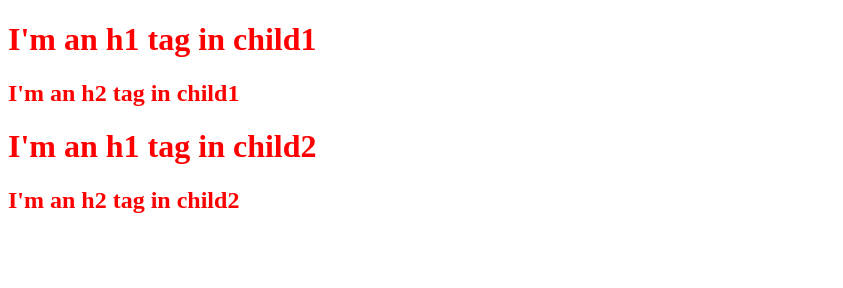
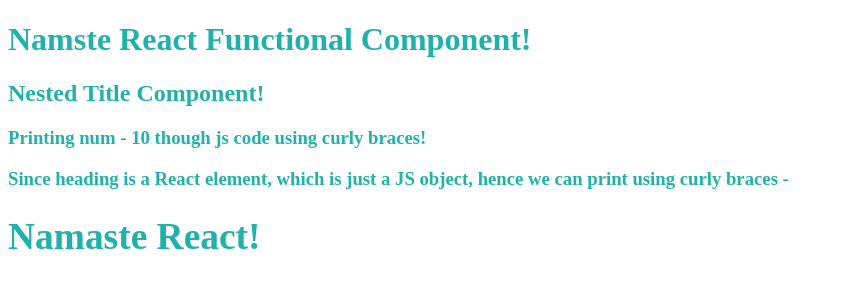
Before and after one commit to gauravgulshan/namaste-react, a React app: page / in a window 1280 px wide. Shown: the whole page, without its empty margins (0-843 px from the left). Built offline with nearby package versions, Linux system fonts and the light colour scheme.

Commit message:
Episode 03

```diff
--- a/App.js
+++ b/App.js
@@ -3,18 +3,47 @@
 import React from "react";
 import ReactDOM from "react-dom/client"; // "react-dom" throws error
 
-const parent = React.createElement("div", {id: "parent"}, [
-    React.createElement("div", {id: "child1"}, [
-        React.createElement("h1", {}, "I'm an h1 tag in child1"),
-        React.createElement("h2", {}, "I'm an h2 tag in child1"),
-    ]),
-    React.createElement("div", {id: "child2"}, [
-        React.createElement("h1", {}, "I'm an h1 tag in child2"),
-        React.createElement("h2", {}, "I'm an h2 tag in child2"),
-    ]),
-]);
+// React.createElement => ReactElement - JS Object => HTMLElement(render)
+// Using Core React
+const heading = React.createElement(
+    "h1",
+    {id: "heading"},
+    "Namaste React!"
+);
 
-console.log(parent); //object
+// JSX - HTML like or XML like syntax
+// JSX => (babel) => React.createElement => ReactElement - JS Object => HTMLElement(render)
+const jsxHeading = <h1 id = "heading">Namaste React using JSX!</h1>
+
+// Output of both should be same
+console.log(heading); //object
+console.log(jsxHeading);
+
+const Title = () => {
+    return (
+    <div>
+        <h2>Nested Title Component!</h2>
+    </div>
+    );
+};
+
+const num = 10;
+
+// React Functional Component
+const HeadingComponent = () => {
+    return (
+    <div id = "container">
+        <h1>Namste React Functional Component!</h1>
+        {/* <Title /> */}
+        {/* <Title></Title> */}
+        {Title()}
+        <h3>Printing num - {num} though js code using curly braces!</h3>
+        <h3>Since heading is a React element, which is just a JS object, hence we can print using curly braces - {heading}</h3>
+    </div>);
+};
 
 const root = ReactDOM.createRoot(document.getElementById("root"));
-root.render(parent);
+
+//root.render(heading);
+//root.render(jsxHeading);
+root.render(<HeadingComponent />);
--- a/index.css
+++ b/index.css
@@ -1,3 +1,3 @@
 #root{
-    color: red;
+    color: lightseagreen;
 }
--- a/package.json
+++ b/package.json
@@ -3,7 +3,9 @@
   "version": "1.0.0",
   "main": "App.js",
   "scripts": {
-    "test": "jest"
+    "test": "jest",
+    "start": "parcel index.html",
+    "build": "parcel build index.html"
   },
   "repository": {
     "type": "git",
```
